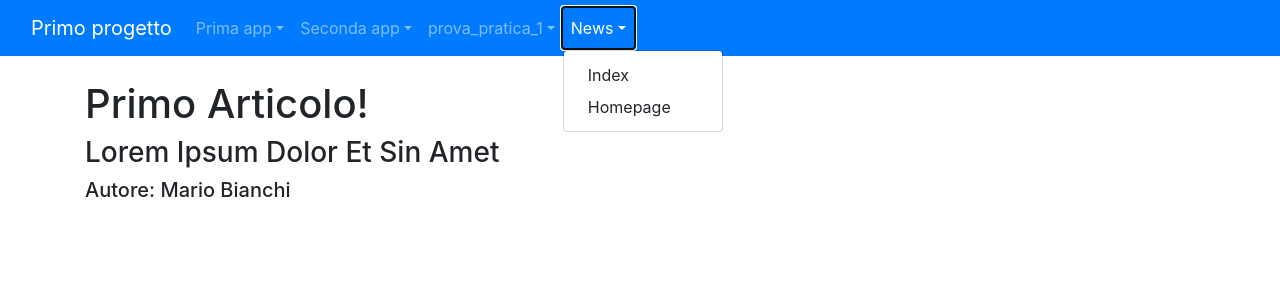
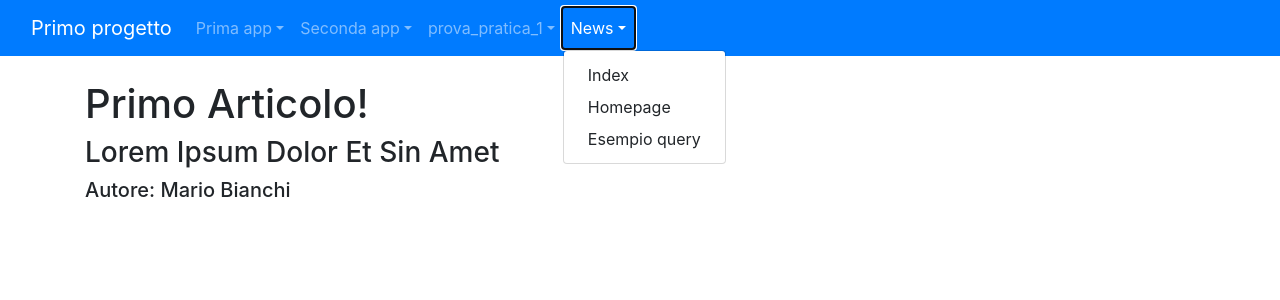
Before and after one commit to TizioBanana08/primo_progetto, a Django app: page /news/articoli/1 in a window 1280 px wide, after a click on "News". Shown: the top 300 px of the page. Run offline with Django 5.2, Linux system fonts and the light colour scheme; data comes from the database, SQL or seed files in the repository.

Commit message:
Fix: Dropdown menu

```diff
--- a/templates/base.html
+++ b/templates/base.html
@@ -69,6 +69,7 @@
           <div class="dropdown-menu" aria-labelledby="newsDropdown">
             <a class="dropdown-item" href="{% url 'index_root' %}">Index</a>
             <a class="dropdown-item" href="{% url 'news:homeview' %}">Homepage</a>
+            <a class="dropdown-item" href="{% url 'news:query_base' %}">Esempio query</a>
           </div>
         </li>
       </ul>
```
